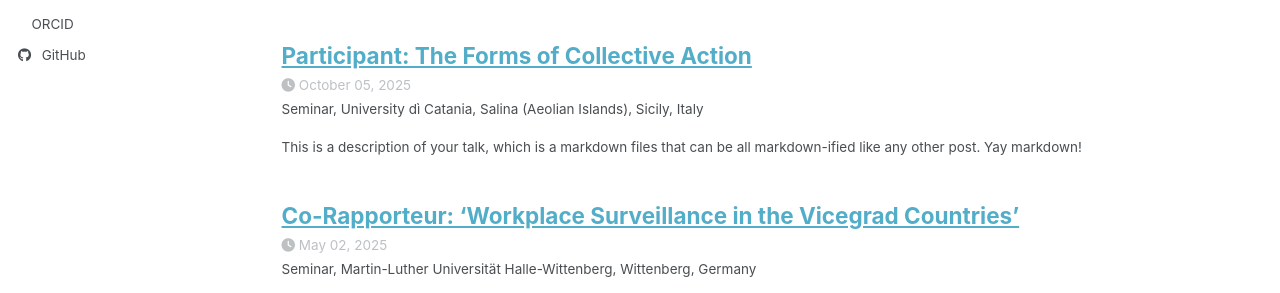
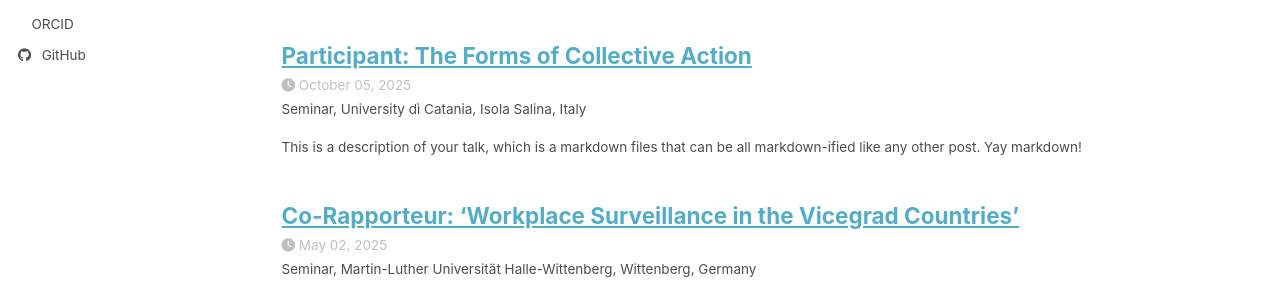
Before and after one commit to stuartjhurst/stuartjhurst.github.io, a Jekyll site: the page built from _pages/conferences.html, in a window 1280 px wide and 1249 px high. Shown: the part 481-774 px from the top of the window. Built offline with Jekyll 4.4.1, drawn with Linux system fonts in a browser that asks for light colours; a script bundle is joined from its source files by our own code; a style sheet for code colours, icons or effects is not loaded.

Commit message:
Update 2025ECOLLSalina.md

```diff
--- a/_talks/2025ECOLLSalina.md
+++ b/_talks/2025ECOLLSalina.md
@@ -5,7 +5,7 @@ type: "Seminar"
 permalink: /talks/2025ECOLLSalina
 venue: "University dì Catania"
 date: 2025-10-05
-location: "Salina (Aeolian Islands), Sicily, Italy"
+location: "Isola Salina, Italy"
 seminar: "3rd ECOLL Seminar in Comparative Labour Law: The Right to Strike"
 seminar_dates: 5–8 October 2025
 ---
```
